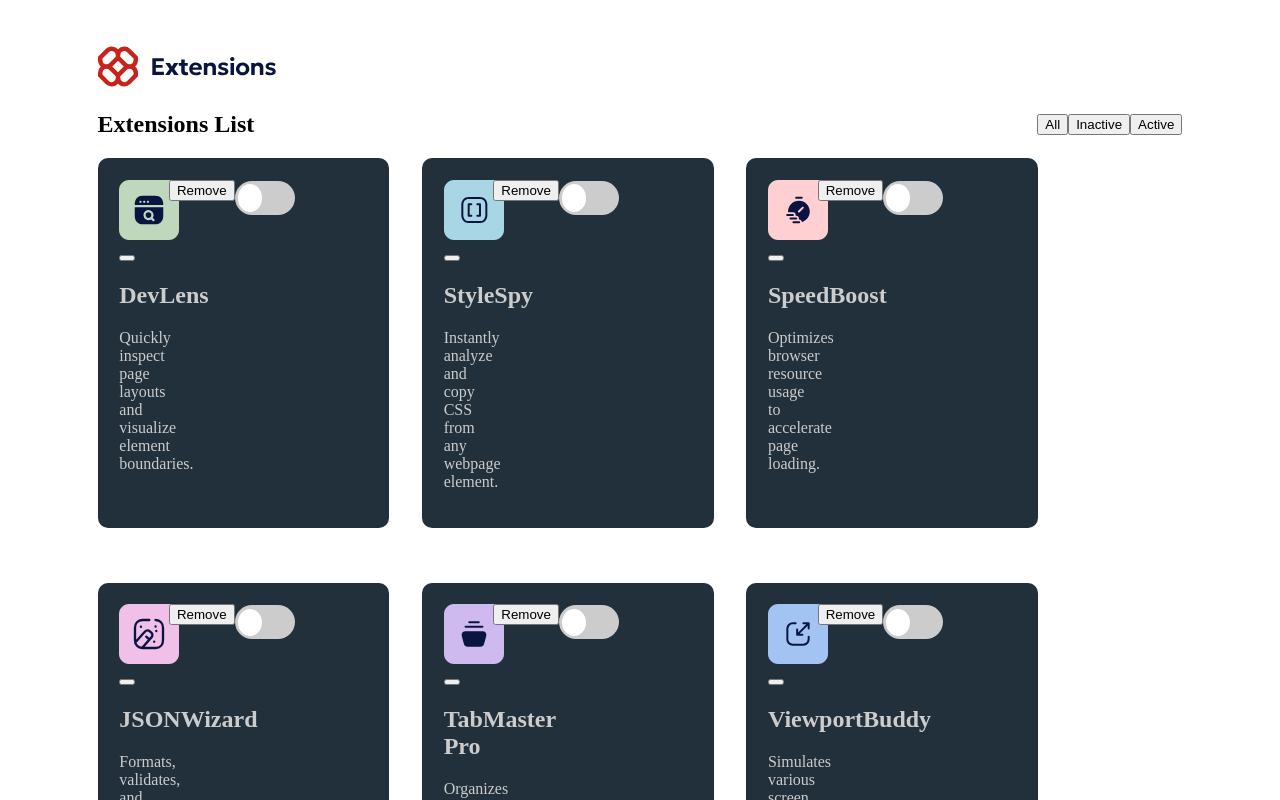
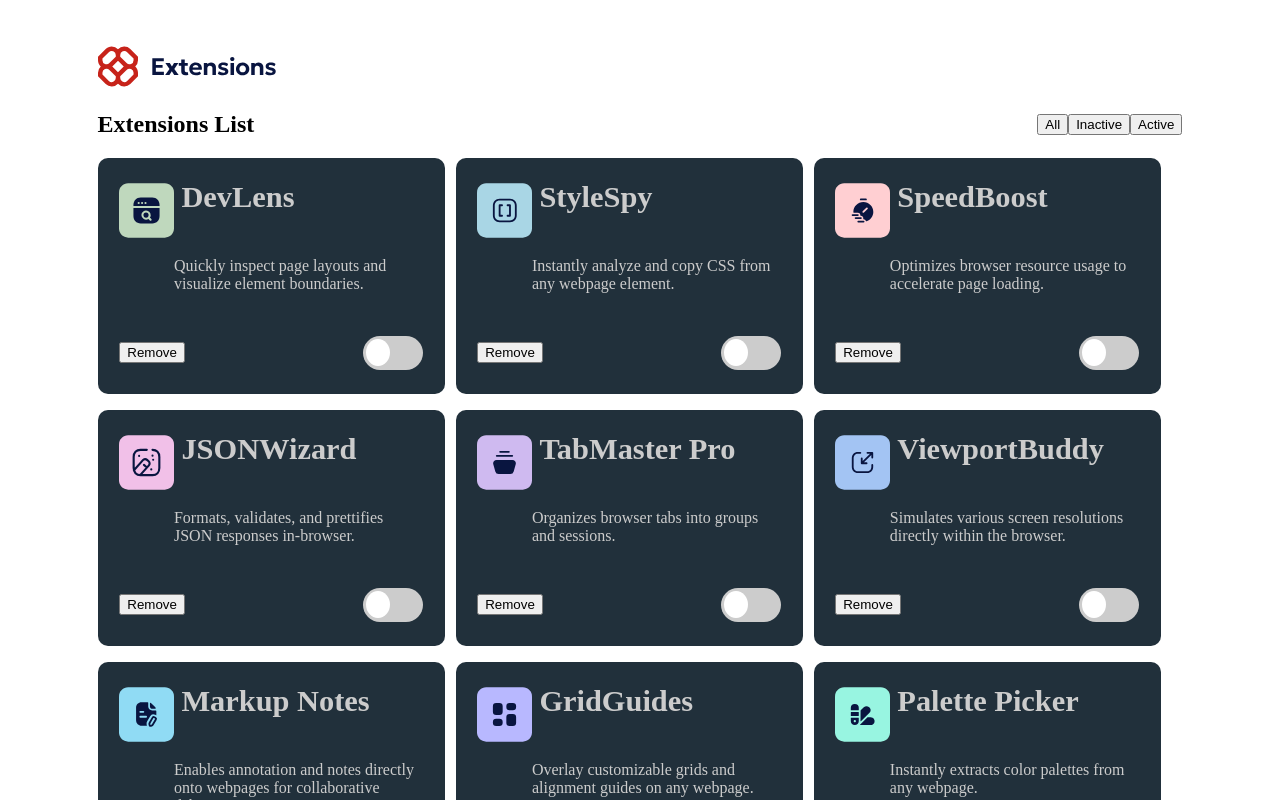
Before and after one commit to BYDINARES/Browser-extensions-manager-UI, a React (Vite) app in the folder browser-extensions-manager-ui/: page / in a window 1280 px wide. Shown: the top 800 px of the page. Built offline with nearby package versions, Linux system fonts and the light colour scheme.

Commit message:
Fixing the position of the elements inside the components

```diff
--- a/browser-extensions-manager-ui/src/components/Extensions.jsx
+++ b/browser-extensions-manager-ui/src/components/Extensions.jsx
@@ -5,7 +5,6 @@ export default function Extensions(props) {
     <section className="component-body">
       <div className="top">
         <img src={props.img} alt="The image of the extension" />
-        <button></button>
         <h1>{props.name}</h1>
         <p>{props.description}</p>
       </div>
--- a/browser-extensions-manager-ui/src/main.css
+++ b/browser-extensions-manager-ui/src/main.css
@@ -7,9 +7,11 @@ body {
 main {
   display: flex;
   flex-wrap: wrap;
-  gap: 3%;
-  height: auto;
-  height: 100vw;
+  gap: 1%;
+  height: 78vw;
+  width: 100%;
+  padding: 0%;
+  margin-bottom: 6%;
 }
 
 .filter {
@@ -20,16 +22,44 @@ main {
 }
 
 .component-body {
-  display: grid;
-  grid-template-rows: 5% 75% 20%;
-  grid-template-columns: 20% 80%;
-  box-sizing: border-box;
-  width: 26.9%;
-  margin-bottom: 2vh;
+  width: 28%;
+  height: 15vw;
+  margin-bottom: 0.1%;
   padding: 2%;
   background-color: #21303b;
   border-radius: 10px;
   color: #ccc;
+}
+.component-body .top {
+  display: grid;
+  grid-template-columns: 18% 82%;
+  grid-template-rows: 40% 60%;
+  height: 80%;
+}
+.component-body .top img {
+  grid-template-columns: 1/2;
+  grid-template-rows: 1/2;
+  width: 100%;
+  height: 100%;
+}
+.component-body .top h1 {
+  grid-row: 1/2;
+  grid-column: 2;
+  font-size: 1.9rem;
+  margin: 0%;
+  margin-left: 3%;
+  padding: 0%;
+}
+.component-body .top p {
+  grid-row: 2;
+  grid-column: 2;
+}
+.component-body .bottom {
+  display: flex;
+  flex-direction: row;
+  justify-content: space-between;
+  height: 20%;
+  align-items: center;
 }
 
 /*===================== The switch - the box around the slider ======================== */
--- a/browser-extensions-manager-ui/src/styles/main.scss
+++ b/browser-extensions-manager-ui/src/styles/main.scss
@@ -7,9 +7,11 @@ body {
 main {
   display: flex;
   flex-wrap: wrap;
-  gap: 3%;
-  height: auto;
-  height: 100vw;
+  gap: 1%;
+  height: 78vw;
+  width: 100%;
+  padding: 0%;
+  margin-bottom: 6%;
 }
 
 //filter
@@ -22,18 +24,51 @@ main {
 
 //========================== EXTENSION CODE ============================
 .component-body {
-  display: grid;
-  grid-template-rows: 5% 75% 20%;
-  grid-template-columns: 20% 80%;
-  box-sizing: border-box;
-
-  width: 26.9%;
-  margin-bottom: 2vh;
+  width: 28%;
+  height: 15vw;
+  margin-bottom: 0.1%;
   padding: 2%;
   //decoration
   background-color: #21303b;
   border-radius: 10px;
   color: #ccc;
+
+  //The top section
+  .top {
+    display: grid;
+    grid-template-columns: 18% 82%;
+    grid-template-rows: 40% 60%;
+    height: 80%;
+
+    img {
+      grid-template-columns: 1/2;
+      grid-template-rows: 1/2;
+      width: 100%;
+      height: 100%;
+    }
+
+    h1 {
+      grid-row: 1/2;
+      grid-column: 2;
+      font-size: 1.9rem;
+      margin: 0%;
+      margin-left: 3%;
+      padding: 0%;
+    }
+
+    p {
+      grid-row: 2;
+      grid-column: 2;
+    }
+  }
+  //The bottom section
+  .bottom {
+    display: flex;
+    flex-direction: row;
+    justify-content: space-between;
+    height: 20%;
+    align-items: center;
+  }
 }
 
 /*===================== The switch - the box around the slider ======================== */
```
Also changed, not shown: 1 other file (tests, documents, lock files or other folders).
